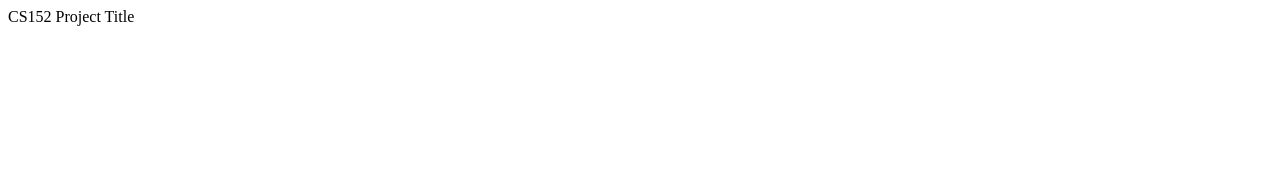
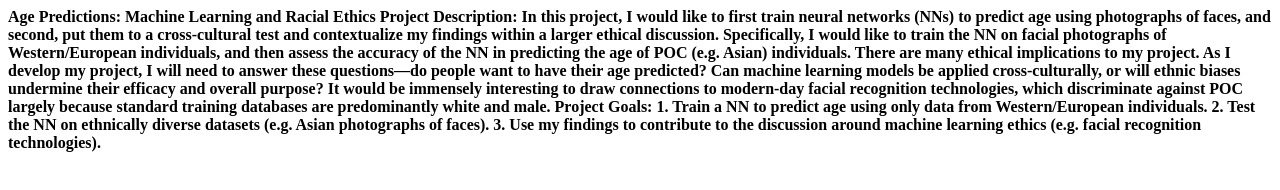
Before and after one commit to syaa2018/CS152-project-proposal, a plain HTML site: page index.html in a window 1280 px wide. Drawn offline with Linux system fonts and the light colour scheme.

Commit message:
Update index.html

```diff
--- a/index.html
+++ b/index.html
@@ -1 +1,11 @@
-CS152 Project Title
+<b>Age Predictions: Machine Learning and Racial Ethics<b>
+
+Project Description:
+In this project, I would like to first train neural networks (NNs) to predict age using photographs of faces, and second, put them to a cross-cultural test and contextualize my findings within a larger ethical discussion. Specifically, I would like to train the NN on facial photographs of Western/European individuals, and then assess the accuracy of the NN in predicting the age of POC (e.g. Asian) individuals.
+
+There are many ethical implications to my project. As I develop my project, I will need to answer these questions—do people want to have their age predicted? Can machine learning models be applied cross-culturally, or will ethnic biases undermine their efficacy and overall purpose? It would be immensely interesting to draw connections to modern-day facial recognition technologies, which discriminate against POC largely because standard training databases are predominantly white and male.
+
+Project Goals:
+1. Train a NN to predict age using only data from Western/European individuals.
+2. Test the NN on ethnically diverse datasets (e.g. Asian photographs of faces).
+3. Use my findings to contribute to the discussion around machine learning ethics (e.g. facial recognition technologies).
```
